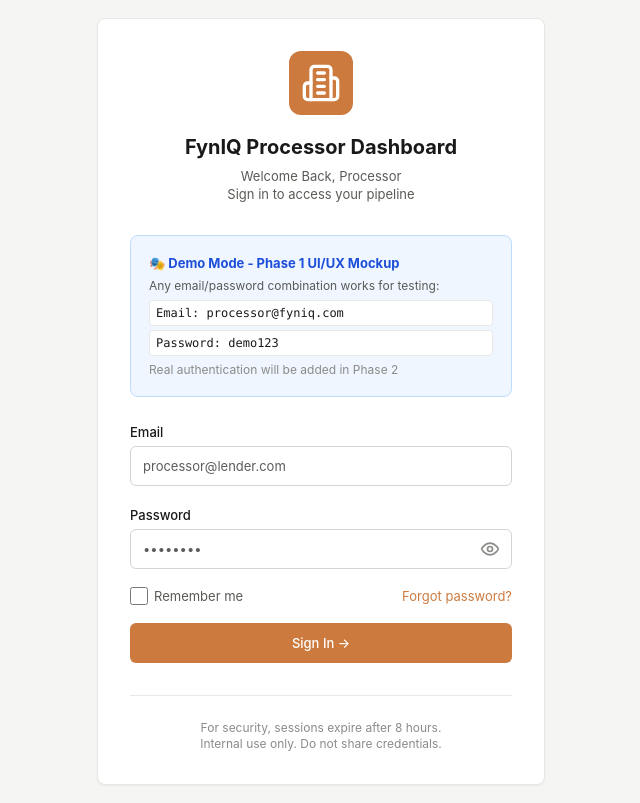
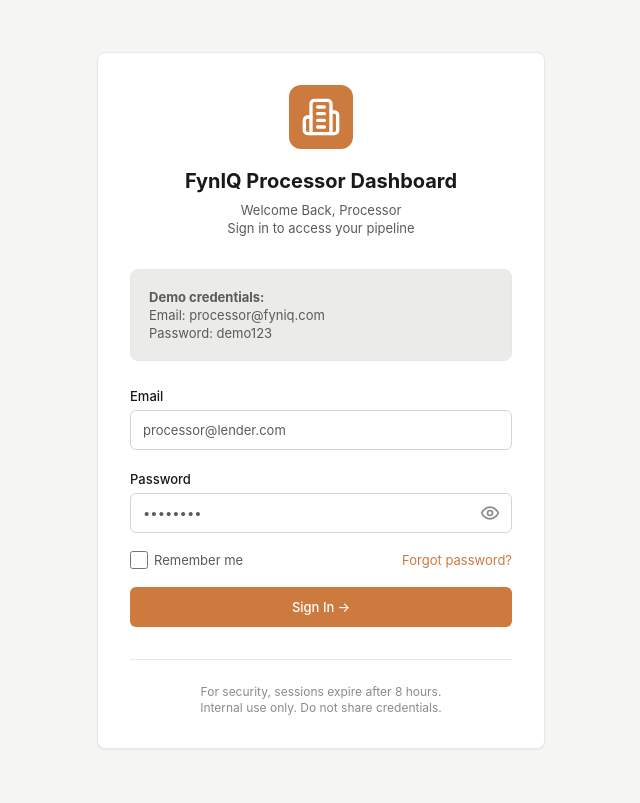
Before and after one commit to aga9leaps/marcus2v2-fyniq-processor-dashboard, a Next.js app: page /login in a window 1280 px wide. Shown: the whole page, without its empty margins (319-959 px from the left). Built offline with nearby package versions, Linux system fonts and the light colour scheme.

Commit message:
Simplify demo credentials: remove emojis and colors for professional look

```diff
--- a/app/login/page.tsx
+++ b/app/login/page.tsx
@@ -43,23 +43,11 @@
         </div>
 
         {/* Demo Credentials Note */}
-        <div className="mb-6 p-4 bg-blue-50 border border-blue-200 rounded-lg">
-          <p className="text-sm text-text-primary mb-2">
-            <strong className="text-blue-700">🎭 Demo Mode - Phase 1 UI/UX Mockup</strong>
-          </p>
-          <p className="text-xs text-text-secondary mb-2">
-            Any email/password combination works for testing:
-          </p>
-          <div className="space-y-1 text-xs">
-            <p className="font-mono bg-white px-2 py-1 rounded border border-border-subtle">
-              Email: processor@fyniq.com
-            </p>
-            <p className="font-mono bg-white px-2 py-1 rounded border border-border-subtle">
-              Password: demo123
-            </p>
-          </div>
-          <p className="text-xs text-text-tertiary mt-2">
-            Real authentication will be added in Phase 2
+        <div className="mb-6 p-4 bg-bg-secondary border border-border-subtle rounded-lg">
+          <p className="text-sm text-text-secondary">
+            <strong>Demo credentials:</strong><br />
+            Email: processor@fyniq.com<br />
+            Password: demo123
           </p>
         </div>
 
```
